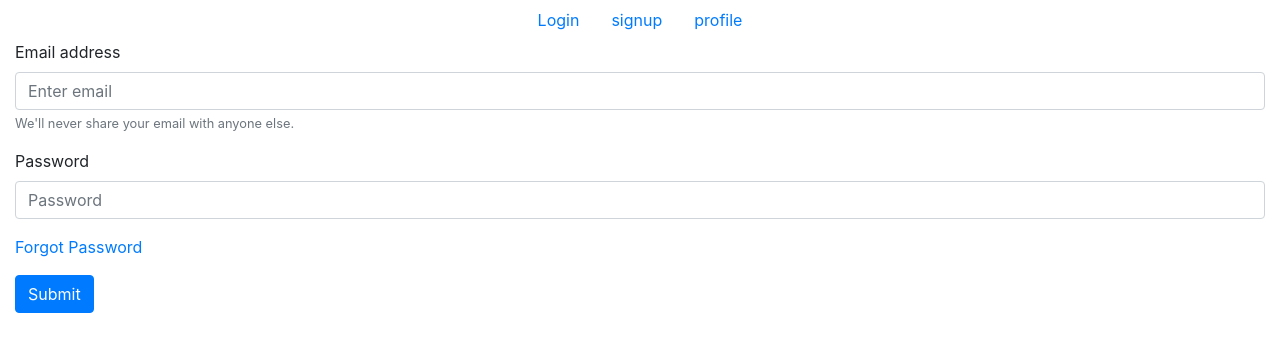
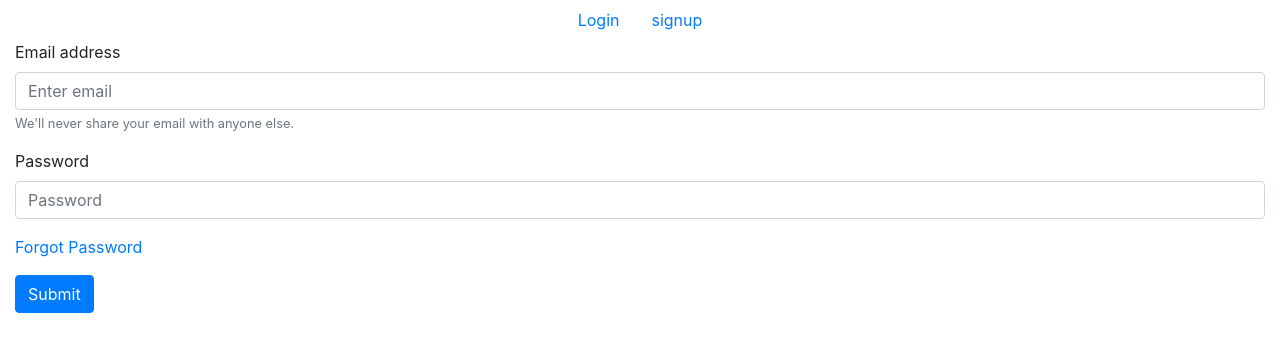
Before and after one commit to RyanBryce/codeSnippetAwesomeness, a React (Create React App) app in the folder context-login/client/: page / in a window 1280 px wide. Shown: the top 352 px of the page. Built offline with nearby package versions, Linux system fonts and the light colour scheme; no server answers; the HTML template or start-up script is replaced by a standard one.

Commit message:
made changes to nav bar to not sow profile page if user is not logged in

```diff
--- a/context-login/client/src/components/Nav.js
+++ b/context-login/client/src/components/Nav.js
@@ -21,16 +21,23 @@ const Nav = () => {
             }
             {
               !context.state.loggedIn ? (
-                 <li className="nav-item">
+                <li className="nav-item">
                   <Link className="nav-link" to="/signup">signup</Link>
                 </li>
               ):(
                 <Fragment></Fragment>
               )
             }
-            <li className="nav-item">
-              <Link className="nav-link" to={`/profile/${context.state.username}`}>profile</Link>
-            </li>
+            {
+              !context.state.loggedIn ? (
+                <Fragment></Fragment>
+              ) : (
+
+                <li className="nav-item">
+                  <Link className="nav-link" to={`/profile/${context.state.username}`}>profile</Link>
+                </li>
+              )
+            }
           </ul>
         )
       }}
```
